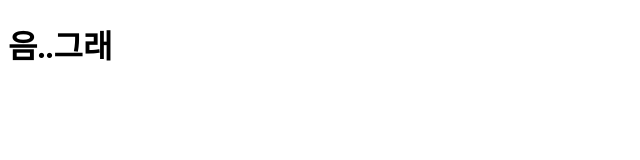
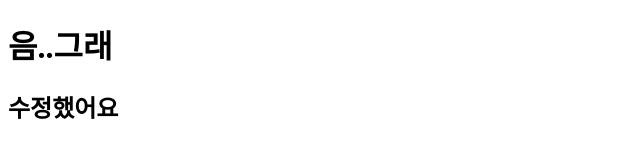
Before and after one commit to redcontroller/morganWorld, a plain HTML site: page index.html in a window 1280 px wide. Shown: the whole page, without its empty margins (0-640 px from the left). Drawn offline with Linux system fonts and the light colour scheme.

Commit message:
index.html 을 수정했어요
커밋을 합니다!

```diff
--- a/index.html
+++ b/index.html
@@ -10,6 +10,7 @@
 
 <body>
     <h1>음..그래</h1>
+    <h2>수정했어요</h2>
 </body>
 
 </html>
```
